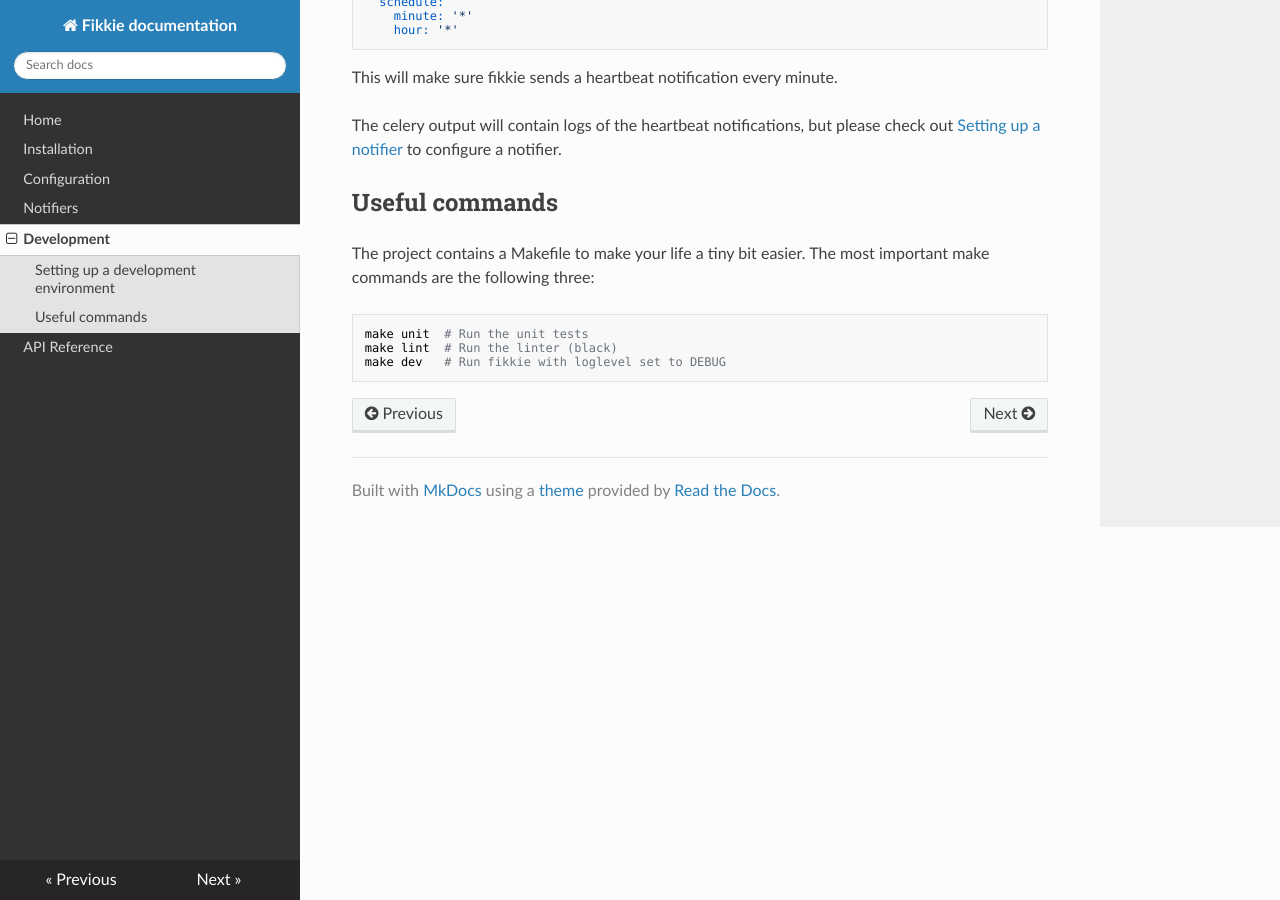
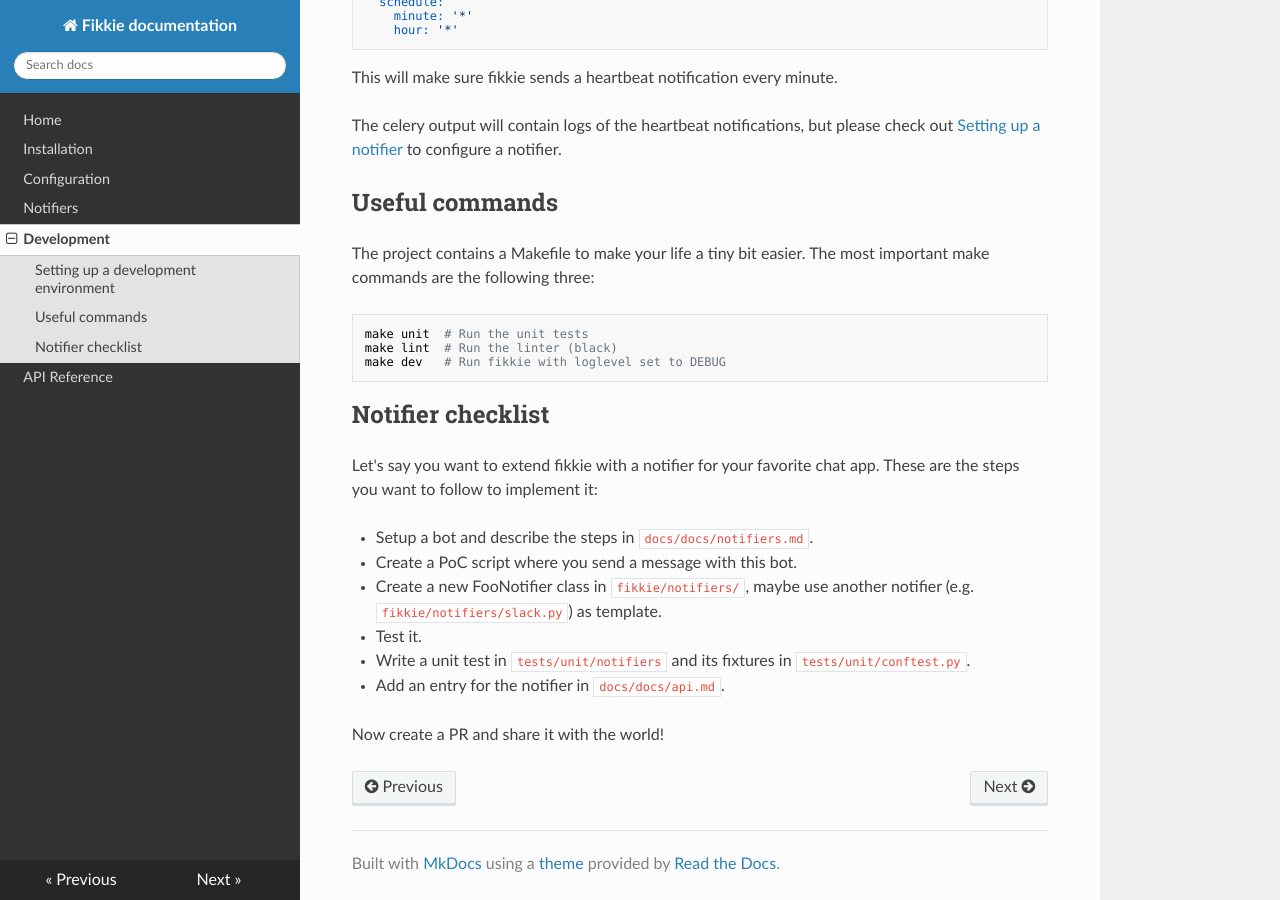
Before and after one commit to nootr/fikkie, an MkDocs documentation site: the page built from docs/docs/development.md, in a window 1280 px wide and 900 px high, scrolled down 855 px. Built offline with MkDocs 1.6.1, drawn with Linux system fonts in a browser that asks for light colours; nearby versions of some CDN libraries.

Commit message:
Add Notifier development checklist to docs
One of our goals is to make extending fikkie as easy as possible. This
commit adds a checklist to the Developer's guide to implement a new
Notifier.

````diff
--- a/docs/docs/development.md
+++ b/docs/docs/development.md
@@ -61,3 +61,20 @@ make unit  # Run the unit tests
 make lint  # Run the linter (black)
 make dev   # Run fikkie with loglevel set to DEBUG
 ```
+
+
+## Notifier checklist
+
+Let's say you want to extend fikkie with a notifier for your favorite chat app. These
+are the steps you want to follow to implement it:
+
+- Setup a bot and describe the steps in `docs/docs/notifiers.md`.
+- Create a PoC script where you send a message with this bot.
+- Create a new FooNotifier class in `fikkie/notifiers/`, maybe use another notifier
+  (e.g. `fikkie/notifiers/slack.py`) as template.
+- Test it.
+- Write a unit test in `tests/unit/notifiers` and its fixtures in
+  `tests/unit/conftest.py`.
+- Add an entry for the notifier in `docs/docs/api.md`.
+
+Now create a PR and share it with the world!
````
